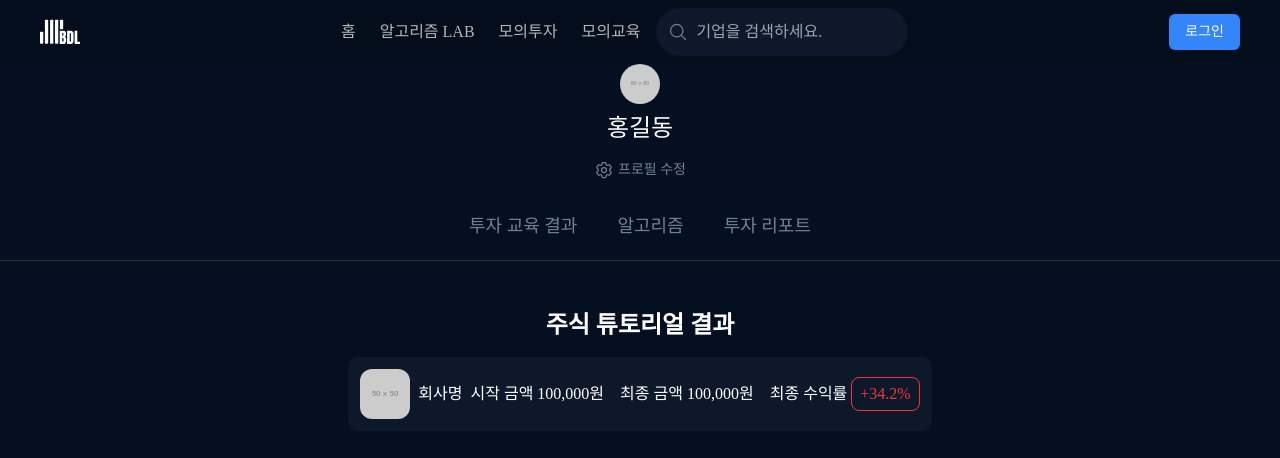
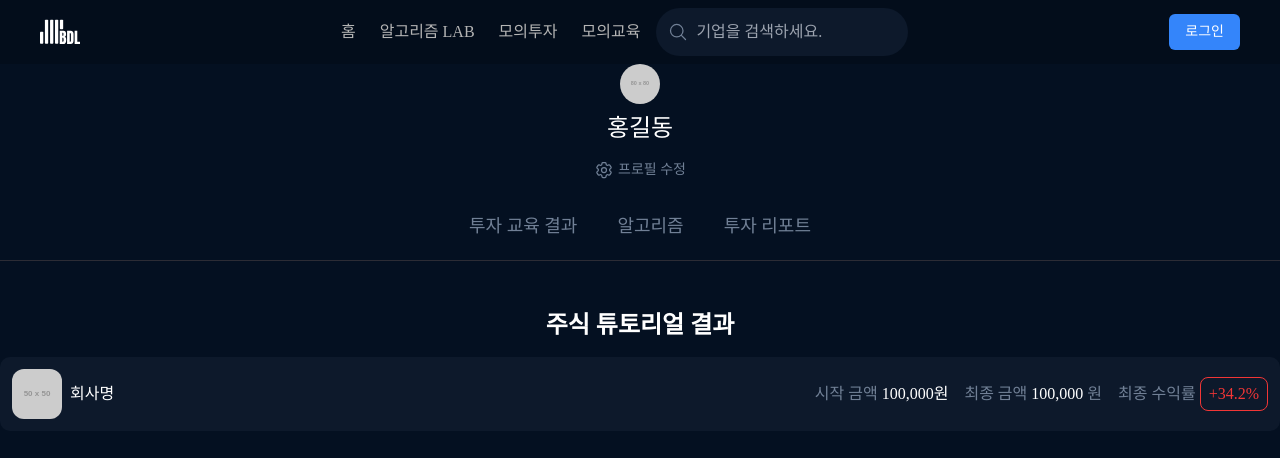
Before and after one commit to dnwnsrb11/BDL-frontend, a React (Vite) app: page /member/stock-tutorial-result in a window 1280 px wide. Shown: the top 458 px of the page. Built offline with nearby package versions, Linux system fonts and the light colour scheme; a web font is replaced by a local one.

Commit message:
design: 프로토타입에 맞게 border-color로 수정

```diff
--- a/src/components/member-info/stock-tutorial-result-item.tsx
+++ b/src/components/member-info/stock-tutorial-result-item.tsx
@@ -2,19 +2,20 @@ import { CompanyInfo } from '@/components/common/company-info';
 
 export const StockTutorialResultItem = () => {
   return (
-    <div className="flex flex-row items-center justify-between gap-2 rounded-[10px] bg-modal-background-color p-3">
+    <div className="flex w-full flex-row items-center justify-between gap-2 rounded-[10px] bg-modal-background-color p-3">
       <CompanyInfo />
       <div className="flex flex-row items-center gap-4 text-base">
         <div className="flex flex-row items-center gap-1">
-          <span className="text-text-border-color">시작 금액</span>
+          <span className="text-border-color">시작 금액</span>
           <p className="text-text-main-color">100,000원</p>
         </div>
         <div className="flex flex-row items-center gap-1">
-          <span className="text-text-border-color">최종 금액</span>
-          <p className="text-text-main-color">100,000원</p>
+          <span className="text-border-color">최종 금액</span>
+          <p className="text-text-main-color">100,000</p>
+          <span className="text-border-color">원</span>
         </div>
         <div className="flex flex-row items-center gap-1">
-          <span className="text-text-border-color">최종 수익률</span>
+          <span className="text-border-color">최종 수익률</span>
           <p className="rounded-lg border border-btn-red-color px-2 py-1 text-btn-red-color">
             +34.2%
           </p>
```
